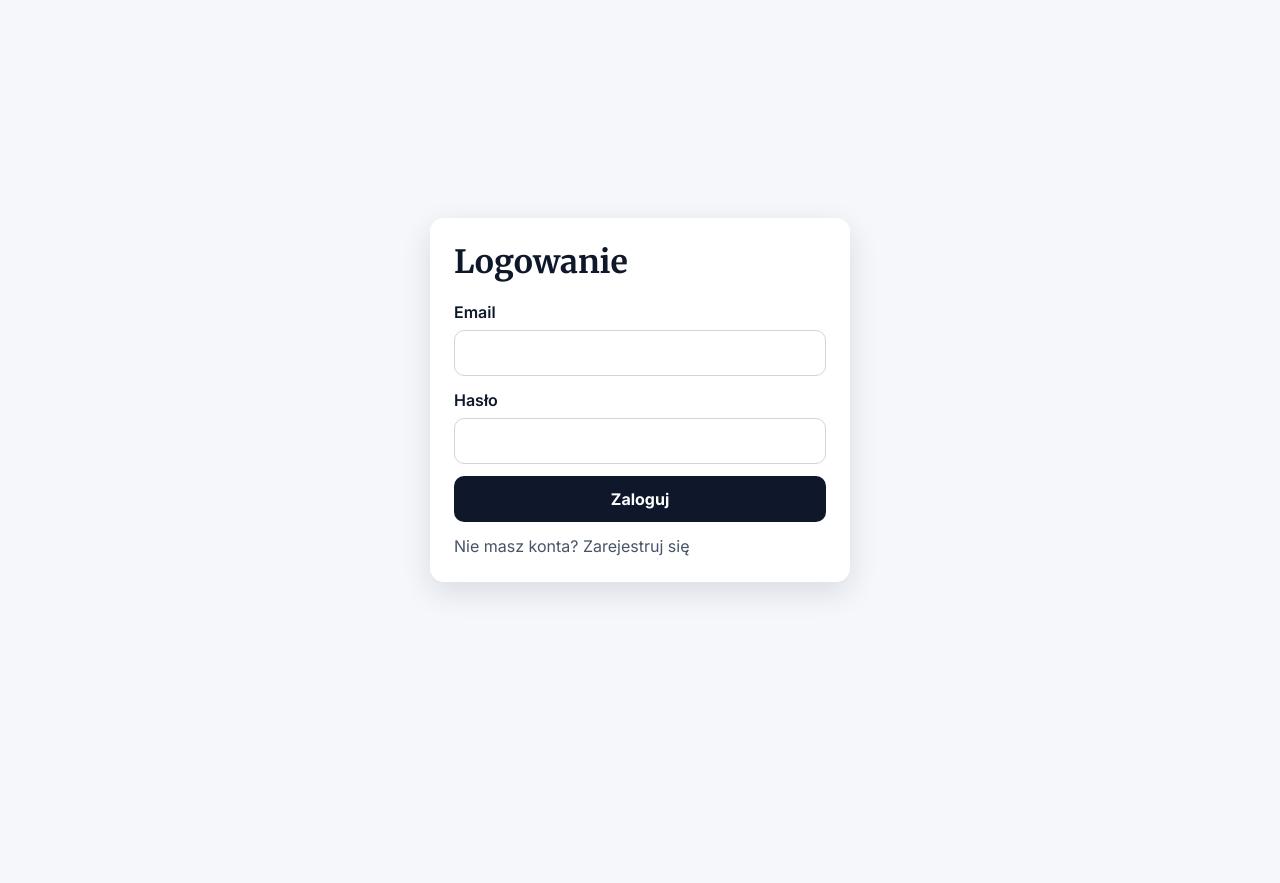
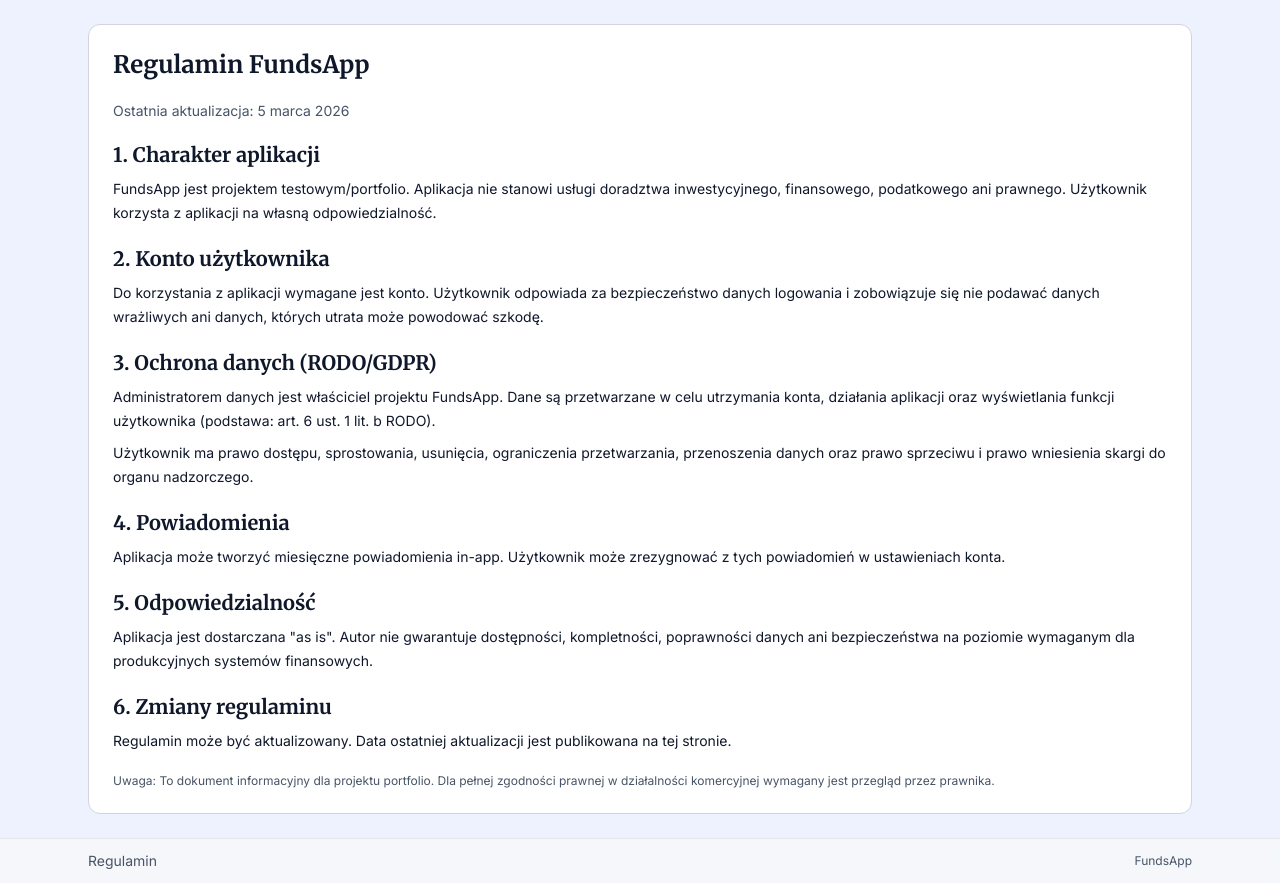
Before and after one commit to JanJacek/FundsApp, a Vue app: page /terms in a window 1280 px wide. Before the commit this address led to /login. Before the commit the page ends 800 px from the top, so only its background shows below. Built offline with nearby package versions, Linux system fonts and the light colour scheme; no server answers; the HTML template or start-up script is replaced by a standard one.

Commit message:
add regulamin

```diff
--- a/src/App.vue
+++ b/src/App.vue
@@ -1,11 +1,15 @@
 <template>
-  <div class="min-h-screen">
+  <div class="flex min-h-screen flex-col">
     <FTopNav v-if="auth.initialized && auth.isAuthenticated" />
-    <RouterView />
+    <div class="flex-1">
+      <RouterView />
+    </div>
+    <FFooter />
   </div>
 </template>
 
 <script setup lang="ts">
+import FFooter from '@/components/FFooter.vue'
 import FTopNav from '@/components/FTopNav.vue'
 import { useAuthStore } from '@/stores/auth'
 import { RouterView } from 'vue-router'
--- /dev/null
+++ b/src/components/FFooter.vue
@@ -0,0 +1,12 @@
+<template>
+  <footer class="border-t border-border/70 bg-surface/40 backdrop-blur-sm">
+    <div class="mx-auto flex w-full max-w-6xl items-center justify-between px-6 py-3">
+      <router-link to="/terms" class="text-sm text-muted hover:text-primary">Regulamin</router-link>
+      <span class="text-xs text-muted">FundsApp</span>
+    </div>
+  </footer>
+</template>
+
+<script setup lang="ts"></script>
+
+<style scoped></style>
--- a/src/router/index.ts
+++ b/src/router/index.ts
@@ -3,6 +3,7 @@ import DashboardView from '@/views/DashboardView.vue'
 import LoginView from '@/views/LoginView.vue'
 import RegisterView from '@/views/RegisterView.vue'
 import SettingsView from '@/views/SettingsView.vue'
+import TermsView from '@/views/TermsView.vue'
 import { useAuthStore } from '@/stores/auth'
 
 const router = createRouter({
@@ -33,6 +34,11 @@ const router = createRouter({
       meta: { requiresAuth: true },
     },
     {
+      path: '/terms',
+      name: 'terms',
+      component: TermsView,
+    },
+    {
       path: '/cash',
       redirect: '/?tab=cash',
     },
--- a/src/views/RegisterView.vue
+++ b/src/views/RegisterView.vue
@@ -51,6 +51,10 @@
         Rejestrując konto, robisz to wyłącznie na własną odpowiedzialność. Nie podawaj prawdziwych
         danych wrażliwych ani produkcyjnych.
       </p>
+      <p class="mt-3">
+        Zapoznaj się z
+        <router-link to="/terms" class="text-primary hover:underline">regulaminem</router-link>.
+      </p>
     </FPopup>
   </main>
 </template>
--- /dev/null
+++ b/src/views/TermsView.vue
@@ -0,0 +1,68 @@
+<template>
+  <main class="min-h-[calc(100vh-8rem)] bg-dashboard px-6 py-6">
+    <section class="mx-auto w-full max-w-[69rem] space-y-5 rounded-[12px] border border-border bg-surface p-6">
+      <h1 class="m-0 text-2xl font-bold text-text">Regulamin FundsApp</h1>
+      <p class="m-0 text-sm text-muted">Ostatnia aktualizacja: 5 marca 2026</p>
+
+      <section class="space-y-2 text-sm leading-6 text-text">
+        <h2 class="m-0 font-serif text-xl font-bold text-text">1. Charakter aplikacji</h2>
+        <p class="m-0">
+          FundsApp jest projektem testowym/portfolio. Aplikacja nie stanowi usługi doradztwa inwestycyjnego,
+          finansowego, podatkowego ani prawnego. Użytkownik korzysta z aplikacji na własną odpowiedzialność.
+        </p>
+      </section>
+
+      <section class="space-y-2 text-sm leading-6 text-text">
+        <h2 class="m-0 font-serif text-xl font-bold text-text">2. Konto użytkownika</h2>
+        <p class="m-0">
+          Do korzystania z aplikacji wymagane jest konto. Użytkownik odpowiada za bezpieczeństwo danych logowania
+          i zobowiązuje się nie podawać danych wrażliwych ani danych, których utrata może powodować szkodę.
+        </p>
+      </section>
+
+      <section class="space-y-2 text-sm leading-6 text-text">
+        <h2 class="m-0 font-serif text-xl font-bold text-text">3. Ochrona danych (RODO/GDPR)</h2>
+        <p class="m-0">
+          Administratorem danych jest właściciel projektu FundsApp. Dane są przetwarzane w celu utrzymania konta,
+          działania aplikacji oraz wyświetlania funkcji użytkownika (podstawa: art. 6 ust. 1 lit. b RODO).
+        </p>
+        <p class="m-0">
+          Użytkownik ma prawo dostępu, sprostowania, usunięcia, ograniczenia przetwarzania, przenoszenia danych
+          oraz prawo sprzeciwu i prawo wniesienia skargi do organu nadzorczego.
+        </p>
+      </section>
+
+      <section class="space-y-2 text-sm leading-6 text-text">
+        <h2 class="m-0 font-serif text-xl font-bold text-text">4. Powiadomienia</h2>
+        <p class="m-0">
+          Aplikacja może tworzyć miesięczne powiadomienia in-app. Użytkownik może zrezygnować z tych powiadomień
+          w ustawieniach konta.
+        </p>
+      </section>
+
+      <section class="space-y-2 text-sm leading-6 text-text">
+        <h2 class="m-0 font-serif text-xl font-bold text-text">5. Odpowiedzialność</h2>
+        <p class="m-0">
+          Aplikacja jest dostarczana "as is". Autor nie gwarantuje dostępności, kompletności, poprawności danych
+          ani bezpieczeństwa na poziomie wymaganym dla produkcyjnych systemów finansowych.
+        </p>
+      </section>
+
+      <section class="space-y-2 text-sm leading-6 text-text">
+        <h2 class="m-0 font-serif text-xl font-bold text-text">6. Zmiany regulaminu</h2>
+        <p class="m-0">
+          Regulamin może być aktualizowany. Data ostatniej aktualizacji jest publikowana na tej stronie.
+        </p>
+      </section>
+
+      <p class="m-0 text-xs text-muted">
+        Uwaga: To dokument informacyjny dla projektu portfolio. Dla pełnej zgodności prawnej w działalności
+        komercyjnej wymagany jest przegląd przez prawnika.
+      </p>
+    </section>
+  </main>
+</template>
+
+<script setup lang="ts"></script>
+
+<style scoped></style>
```
